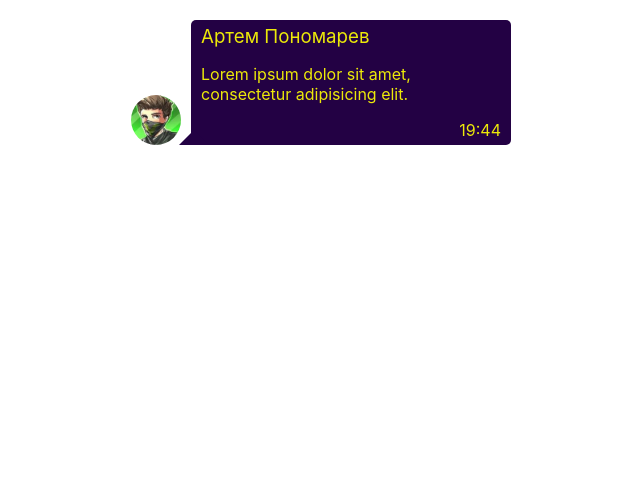
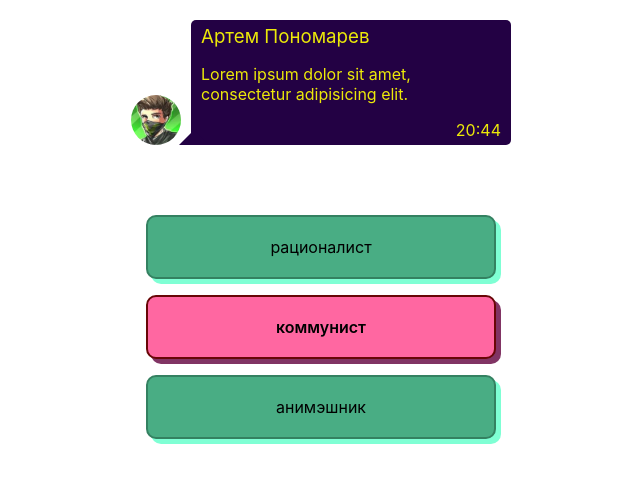
Before and after one commit to ArteeemPonomarev/MessageProj, a React (Create React App) app: page / in a window 1280 px wide. Shown: the top 482 px of the page, without its empty margins (319-959 px from the left). Built offline with nearby package versions, Linux system fonts and the light colour scheme.

Commit message:
2nd task

```diff
--- a/src/App.jsx
+++ b/src/App.jsx
@@ -2,14 +2,21 @@ import React from 'react';
 import './App.css';
 import MessageImg from './MessageImg/MessageImg'
 import MessageBlock from './MessageBlock/MessageBlock';
+import Properties from './Properties/Properties';
 
 
 class App extends React.Component {
+
+
+
   render = () => {
     return (
-      <div class="container">
-        <MessageImg />
-        <MessageBlock />
+      <div className="wrap">
+        <div className="container">
+          <MessageImg />
+          <MessageBlock />
+        </div>
+        <Properties />
       </div>
     );
   }
--- a/src/MessageBlock/MessageBlock.jsx
+++ b/src/MessageBlock/MessageBlock.jsx
@@ -7,7 +7,7 @@ import MessageTime from './MessageTime/MessageTime';
 class MessageBlock extends React.Component {
     render = () => {
         return (
-            <div class={style.messageBlock}>
+            <div className={style.messageBlock}>
                 <Username />
                 <MessageText />
                 <MessageTime />
--- a/src/MessageBlock/MessageText/MessageText.jsx
+++ b/src/MessageBlock/MessageText/MessageText.jsx
@@ -4,7 +4,7 @@ import style from './MessageText.module.css';
 class MessageText extends React.Component {
     render = () => {
         return (
-            <p class={style.messageBlockText}>
+            <p className={style.messageBlockText}>
                 Lorem ipsum dolor sit amet, consectetur adipisicing elit.
             </p>
         )
--- a/src/MessageBlock/MessageTime/MessageTime.jsx
+++ b/src/MessageBlock/MessageTime/MessageTime.jsx
@@ -6,8 +6,8 @@ let date = new Date();
 class MessageTime extends React.Component {
     render = () => {
         return (
-            <div class={styles.messageBlockTime}>
-                {date.getHours()}:{date.getMinutes()}
+            <div className={styles.messageBlockTime}>
+                {date.getHours()+1}:{date.getMinutes()}
             </div>
         )
     }
--- a/src/MessageBlock/Username/Username.jsx
+++ b/src/MessageBlock/Username/Username.jsx
@@ -5,7 +5,7 @@ import style from './Username.module.css';
 class Username extends React.Component {
     render = () => {
         return (
-            <h3 class={style.messagerBlockUsername}>
+            <h3 className={style.messagerBlockUsername}>
                 Артем Пономарев
             </h3>
         )
--- /dev/null
+++ b/src/Properties/Properties.jsx
@@ -0,0 +1,36 @@
+import React from 'react';
+import Property from './Property/Property';
+import styles from './Properties.module.css';
+
+
+class Properties extends React.Component {
+
+    state = {
+        properties: [
+            { property: 'рационалист', id: 0 },
+            { property: 'коммунист', id: 1 },
+            { property: 'анимэшник', id: 2 }
+        ]
+    };
+
+
+
+    render = () => {
+
+        let claas = 'property';
+        let sec = 'propertyOther';
+
+        let propertiesList = this.state.properties.map(p =>
+            <Property key={p.id}
+                property={p.property}
+                nameclass={p.id === 1 ? sec : claas} />)
+
+        return (
+            <div className={styles.properties}>
+                {propertiesList}
+            </div>
+        )
+    }
+
+}
+export default Properties;
--- /dev/null
+++ b/src/Properties/Properties.module.css
@@ -0,0 +1,6 @@
+.properties {
+    text-align: center;
+    margin:0 auto;
+    max-width: 350px;
+    margin-top: 70px;
+}
--- /dev/null
+++ b/src/Properties/Property/Property.css
@@ -0,0 +1,16 @@
+.property {
+    background-color: rgb(73, 173, 132);
+    padding:20px;
+    border-radius: 10px;
+    border: 2px solid rgb(52, 129, 97);
+    box-shadow: 5px 5px aquamarine;
+}
+
+.propertyOther {
+    background-color: rgb(255, 103, 161);
+    font-weight: 600;
+    padding:20px;
+    border-radius: 10px;
+    border: 2px solid rgb(104, 6, 6);
+    box-shadow: 5px 5px rgb(129, 52, 100);
+}
--- /dev/null
+++ b/src/Properties/Property/Property.jsx
@@ -0,0 +1,18 @@
+import React from 'react';
+import './Property.css';
+
+class Property extends React.Component {
+
+    render = () => {
+
+
+
+        return (
+            <p className={this.props.nameclass}>
+                {this.props.property}
+            </p>
+        )
+    }
+}
+
+export default Property;
```
